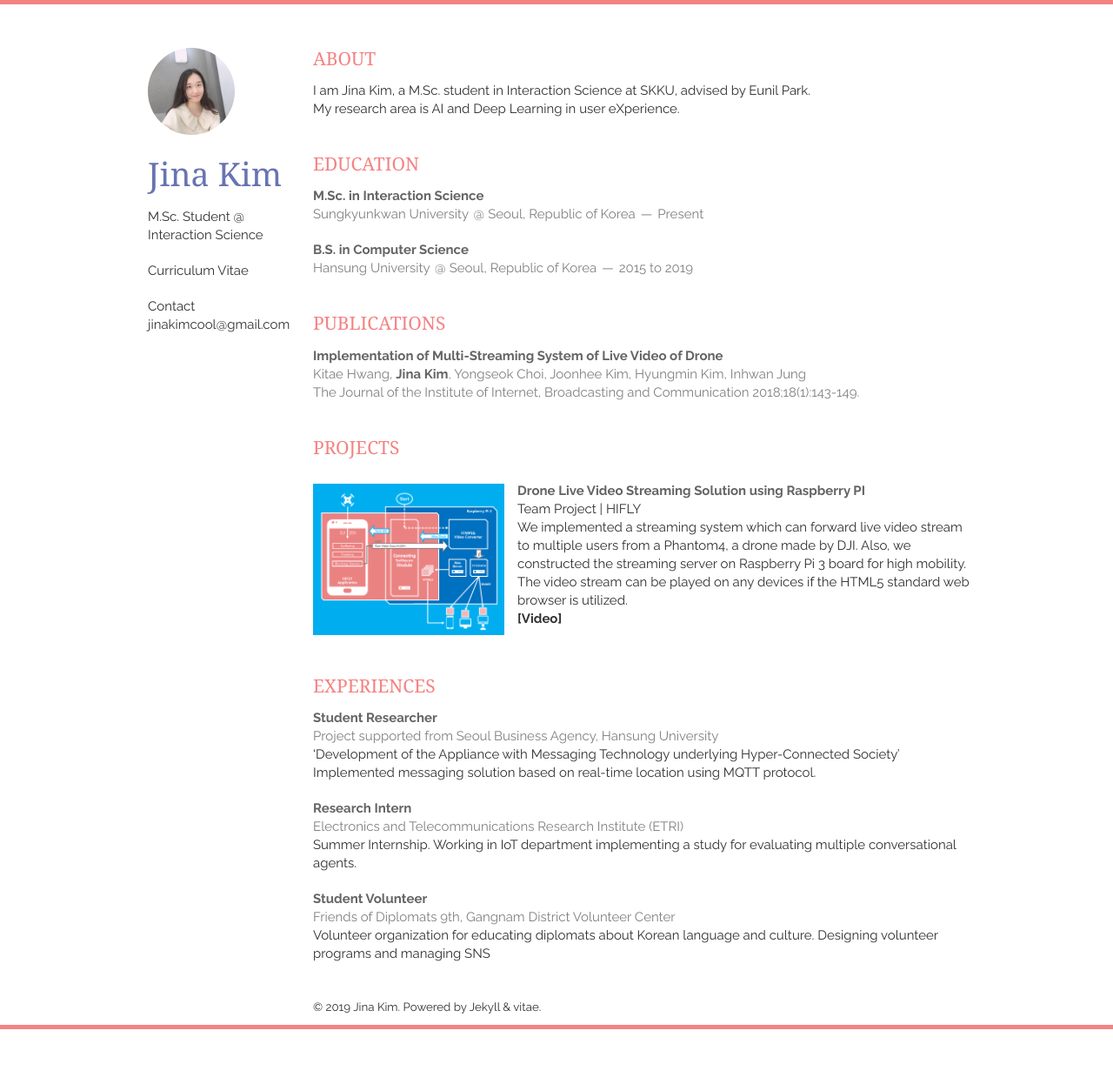
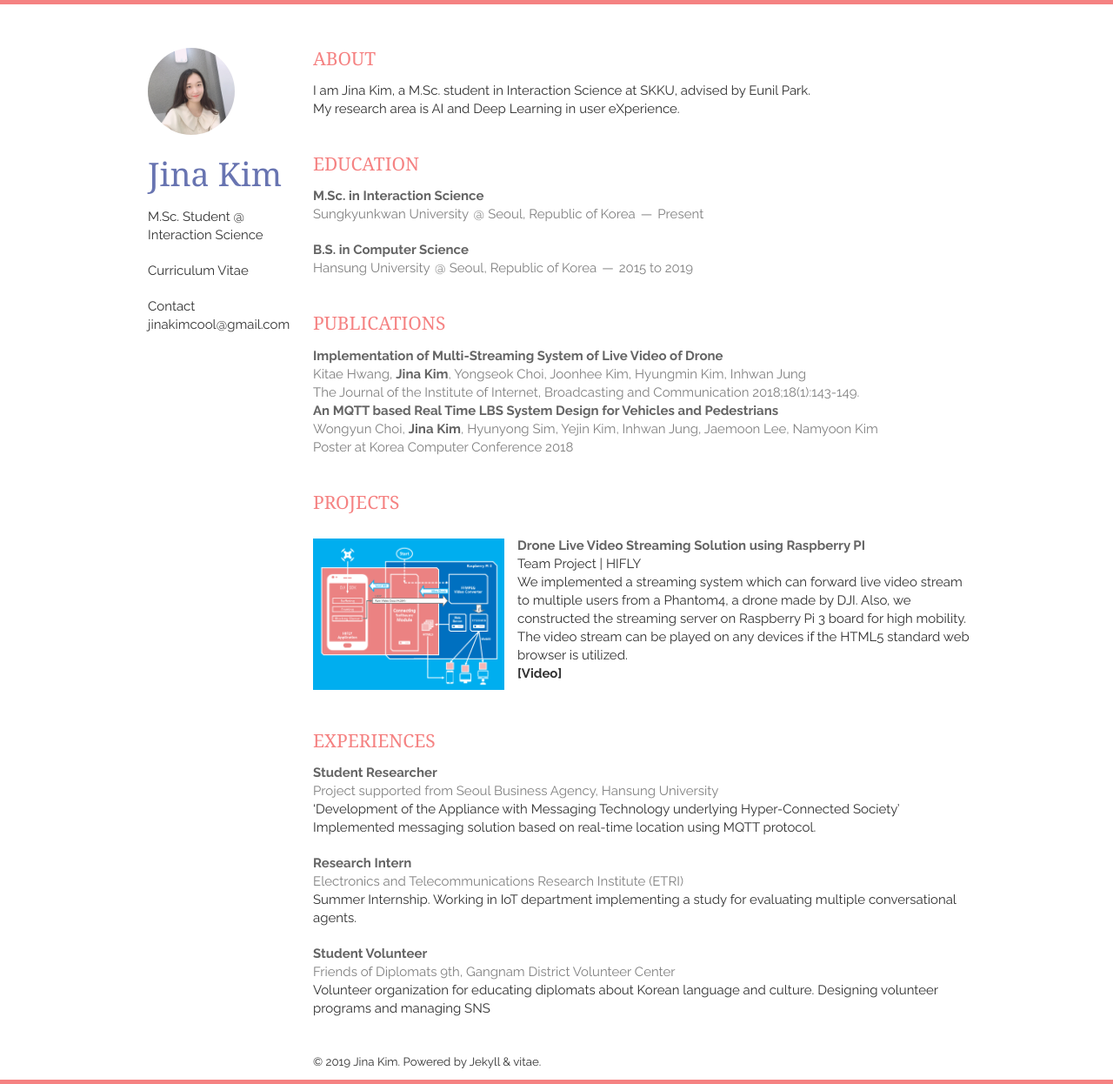
Before and after one commit to Jina-Kim/Jina-Kim.github.io, a Jekyll site: the page built from index.html, in a window 1280 px wide. Shown: the whole page at 87% size. Built offline with Jekyll 4.4.1, drawn with Linux system fonts in a browser that asks for light colours; nearby versions of some CDN libraries; the list of posts is cut into pages by our own code; before the commit the page ends 1183 px from its top, so only the background shows below that.

Commit message:
update publications

```diff
--- a/_includes/publications.html
+++ b/_includes/publications.html
@@ -7,6 +7,12 @@
             <span>Kitae Hwang, <em>Jina Kim</em>, Yongseok Choi, Joonhee Kim, Hyungmin Kim, Inhwan Jung</span><br/>
             <span>The Journal of the Institute of Internet, Broadcasting and Communication 2018;18(1):143-149.</span>
         </header>
+
+        <header>
+            <em>An MQTT based Real Time LBS System Design for Vehicles and Pedestrians</em><br/>
+            <span>Wongyun Choi, <em>Jina Kim</em>, Hyunyong Sim, Yejin Kim, Inhwan Jung, Jaemoon Lee, Namyoon Kim</span><br/>
+            <span>Poster at Korea Computer Conference 2018</span>
+        </header>
     </article>
 
 </section>
```
